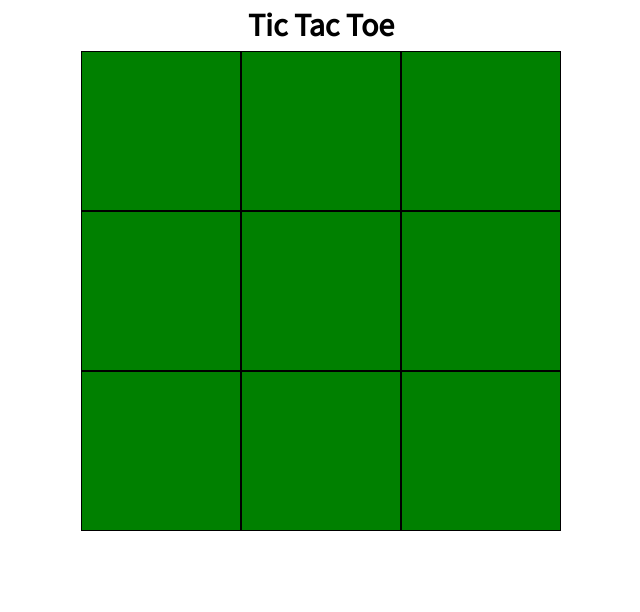
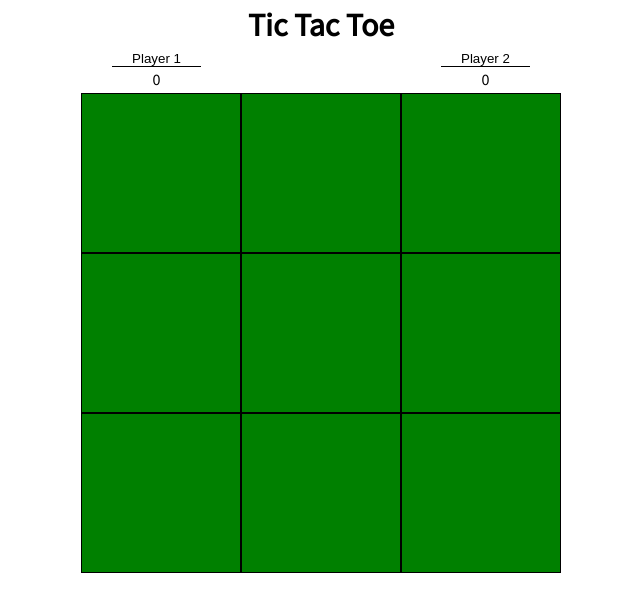
Before and after one commit to cyanChill/Tic-Tac-Toe, a plain HTML site: page index.html in a window 1280 px wide. Shown: the whole page, without its empty margins (319-959 px from the left). Drawn offline with Linux system fonts and the light colour scheme.

Commit message:
added a scoreboard section - player names are input fields

```diff
--- a/index.html
+++ b/index.html
@@ -6,10 +6,21 @@
     <meta name="viewport" content="width=device-width, initial-scale=1.0" />
     <title>Tic Tac Toe</title>
     <link rel="stylesheet" href="style.css" />
-    <script src="main.js"></script>
+    <script src="main.js" defer></script>
   </head>
   <body>
     <h1>Tic Tac Toe</h1>
+
+    <div id="scoreboard">
+      <div id="player1">
+        <input type="text" value="Player 1" class="name icon" maxlength="10" />
+        <p class="score">0</p>
+      </div>
+      <div id="player2">
+        <input type="text" value="Player 2" class="name icon" maxlength="10" />
+        <p class="score">0</p>
+      </div>
+    </div>
 
     <div id="gameboard">
       <div class="gamesquare" data-idx="0"></div>
```
